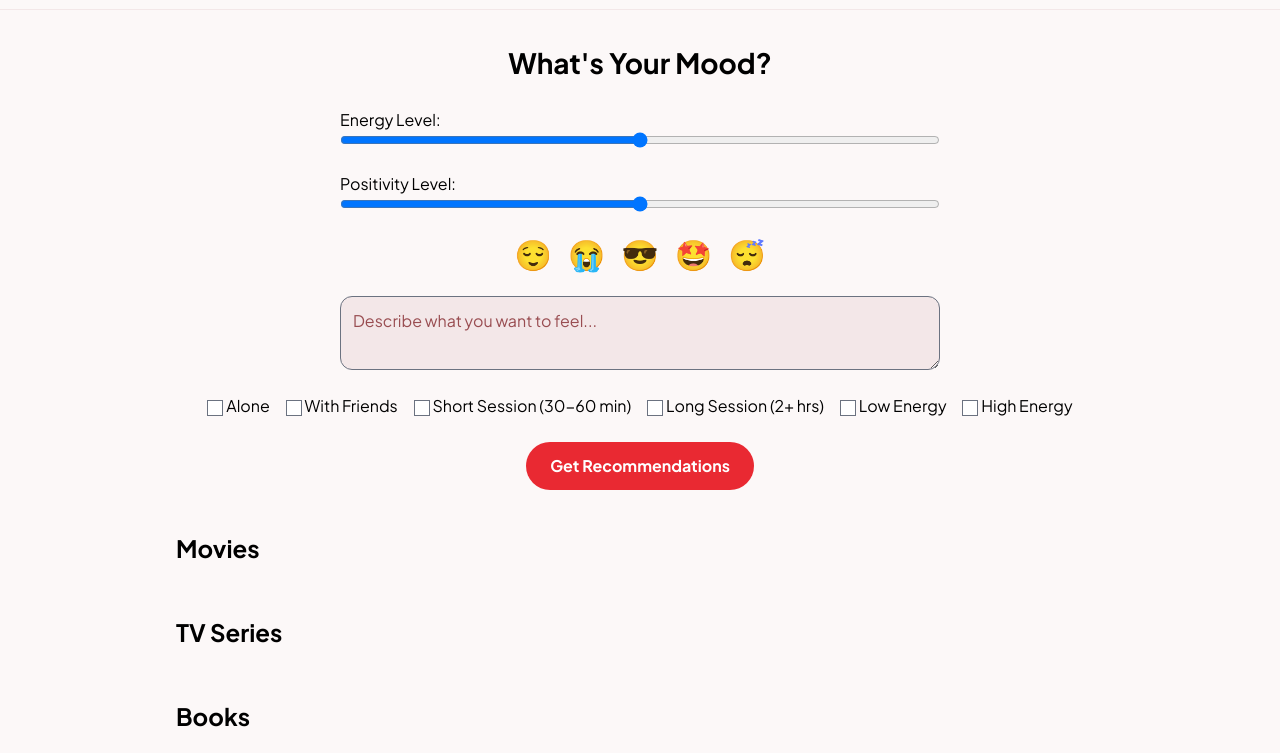
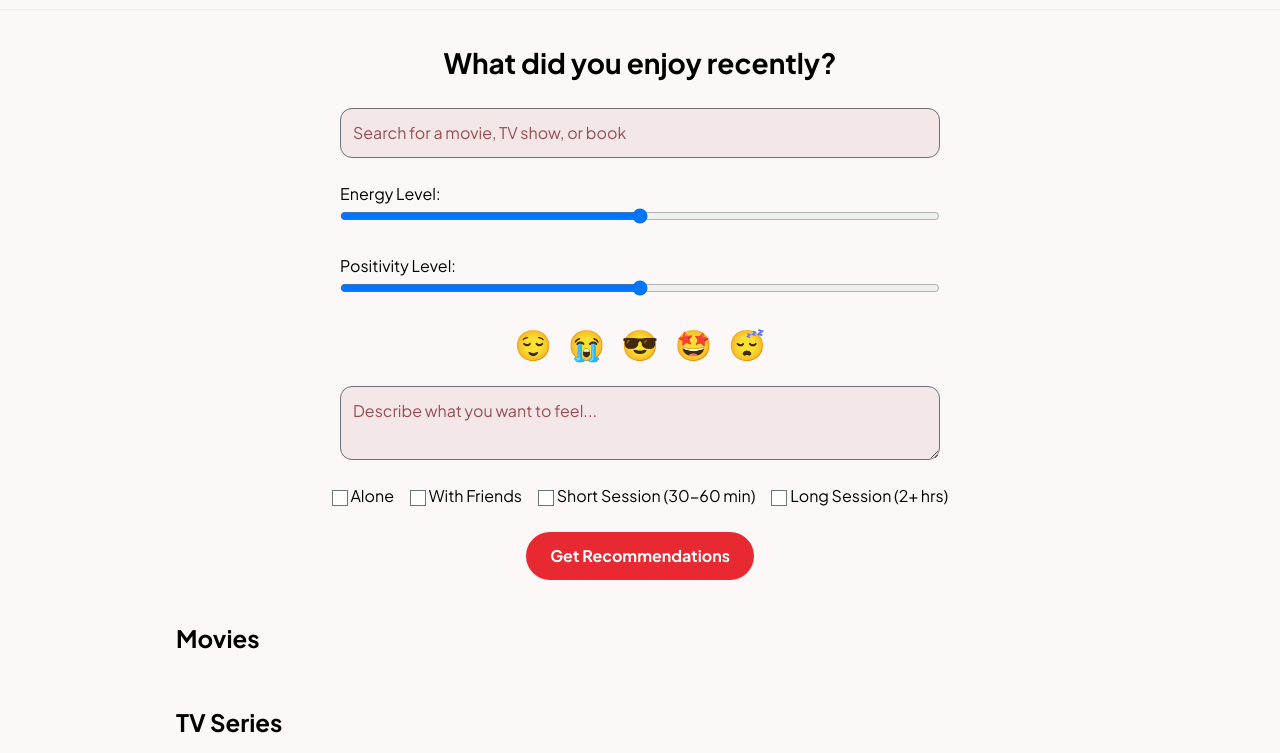
Before and after one commit to avichal16/moodmatch-frontend, a plain HTML site: page index.html in a window 1280 px wide. Shown: the part 47-800 px from the top of the page. Drawn offline with nearby package versions, Linux system fonts and the light colour scheme; no server answers.

Commit message:
Update index.html

```diff
--- a/index.html
+++ b/index.html
@@ -28,21 +28,23 @@
     </div>
   </header>
 
-  <!-- Mood Input Section -->
+  <!-- Mood + Reference Input -->
   <main class="flex flex-col items-center py-8 max-w-[960px] mx-auto">
-    <h2 class="text-[28px] font-bold text-center mb-6">What's Your Mood?</h2>
+    <h2 class="text-[28px] font-bold text-center mb-6">What did you enjoy recently?</h2>
 
-    <!-- Sliders -->
-    <div class="flex flex-col gap-6 w-full max-w-[600px]">
-      <label class="flex flex-col">
-        Energy Level: <input id="energySlider" type="range" min="0" max="10" value="5" class="w-full">
-      </label>
-      <label class="flex flex-col">
-        Positivity Level: <input id="positivitySlider" type="range" min="0" max="10" value="5" class="w-full">
-      </label>
+    <!-- Reference Search -->
+    <div class="flex flex-col w-full max-w-[600px] mb-6">
+      <input id="referenceSearch" placeholder="Search for a movie, TV show, or book"
+        class="p-3 rounded-xl bg-[#f3e7e8] text-[#1b0e0e] placeholder-[#994d51]">
+      <ul id="referenceResults" class="bg-white mt-2 border rounded-lg hidden"></ul>
     </div>
 
-    <!-- Emoji Picker -->
+    <!-- Mood Controls -->
+    <div class="flex flex-col gap-6 w-full max-w-[600px]">
+      <label>Energy Level: <input id="energySlider" type="range" min="0" max="10" value="5" class="w-full"></label>
+      <label>Positivity Level: <input id="positivitySlider" type="range" min="0" max="10" value="5" class="w-full"></label>
+    </div>
+
     <div class="flex gap-4 my-6" id="emojiPicker">
       <button class="emoji-btn text-3xl">😌</button>
       <button class="emoji-btn text-3xl">😭</button>
@@ -51,21 +53,16 @@
       <button class="emoji-btn text-3xl">😴</button>
     </div>
 
-    <!-- Free Text -->
     <textarea id="moodText" placeholder="Describe what you want to feel..."
       class="w-full max-w-[600px] p-3 rounded-xl bg-[#f3e7e8] text-[#1b0e0e] placeholder-[#994d51]"></textarea>
 
-    <!-- State Toggles -->
     <div class="flex flex-wrap gap-4 mt-6">
       <label><input type="checkbox" id="toggleAlone"> Alone</label>
       <label><input type="checkbox" id="toggleFriends"> With Friends</label>
       <label><input type="checkbox" id="toggleShort"> Short Session (30-60 min)</label>
       <label><input type="checkbox" id="toggleLong"> Long Session (2+ hrs)</label>
-      <label><input type="checkbox" id="toggleLowEnergy"> Low Energy</label>
-      <label><input type="checkbox" id="toggleHighEnergy"> High Energy</label>
     </div>
 
-    <!-- Get Recommendations -->
     <button id="recommendButton"
       class="mt-6 px-6 py-3 bg-[#e92932] text-white rounded-full font-bold">
       Get Recommendations
```
